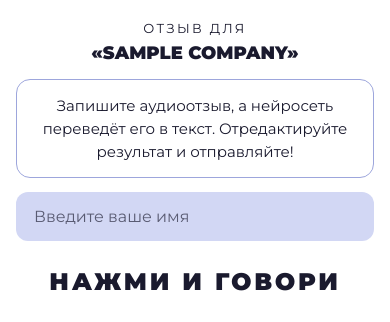
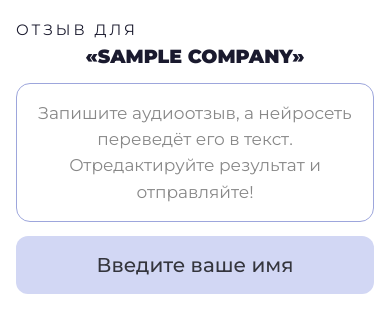
Before and after one commit to andrrrrey/voice-feedback, a FastAPI app: template templates/public_form.html in a window 390 px wide. Shown: the top 322 px of the page. Run offline with FastAPI, Linux system fonts and the light colour scheme; the template is opened without the code that fills it: most values are stand-ins (such as "Sample title", 1, 10 or a date in 2020); some web fonts are replaced.

Commit message:
Fix layout to match target screenshots
- Header: logo left-aligned in flex row with "ОТЗЫВ ДЛЯ" (18px, spaced)
- Info box: gray text (#888), larger font (17px), Garet font
- Name input: 20px font, centered text, black color
- Mic button: enlarged to 190px (from 148px)
- Arrows: enlarged to 110px (from 88px)
- Footer: fixed to bottom with border-top line, black text, white background
- Added body bottom padding (80px) to avoid footer overlap
- Semicircle blue decoration fixed at bottom-right corner (CSS)

https://claude.ai/code/session_017rFj8ijC1c6wETHoBpMLBQ

```diff
--- a/templates/public_form.html
+++ b/templates/public_form.html
@@ -58,7 +58,7 @@
       min-height: 100vh;
       background: var(--white);
       color: var(--text);
-      padding: 20px 16px 32px;
+      padding: 20px 16px 80px;
       display: flex;
       flex-direction: column;
       align-items: center;
@@ -74,31 +74,36 @@
 
     /* ── Header ── */
     .header {
-      text-align: center;
       width: 100%;
       margin-bottom: 14px;
     }
-    .header-label {
-      font-family: 'Garet', 'Montserrat', sans-serif;
-      font-size: 13px;
-      letter-spacing: 0.18em;
-      text-transform: uppercase;
-      color: var(--text);
+    .header-top {
+      display: flex;
+      align-items: center;
+      gap: 14px;
       margin-bottom: 6px;
     }
     .logo {
-      max-height: 72px;
-      max-width: 100px;
-      display: block;
-      margin: 6px auto 8px;
+      width: 80px;
+      height: 80px;
+      object-fit: contain;
+      flex-shrink: 0;
+    }
+    .header-label {
+      font-family: 'Garet', 'Montserrat', sans-serif;
+      font-size: 18px;
+      letter-spacing: 0.2em;
+      text-transform: uppercase;
+      color: var(--text);
     }
     .company-name {
       font-family: 'Becubik', 'Montserrat', sans-serif;
-      font-size: 22px;
+      font-size: 24px;
       font-weight: 900;
       text-transform: uppercase;
       line-height: 1.25;
       margin: 0;
+      text-align: center;
     }
 
     /* ── Steps ── */
@@ -109,11 +114,12 @@
     .info-box {
       border: 1.5px solid var(--primary);
       border-radius: 14px;
-      padding: 14px 18px;
-      font-size: 15px;
+      padding: 16px 20px;
+      font-size: 17px;
+      font-family: 'Garet', 'Montserrat', sans-serif;
       text-align: center;
       line-height: 1.55;
-      color: var(--text);
+      color: #888;
       width: 100%;
       margin-bottom: 14px;
     }
@@ -123,16 +129,18 @@
       width: 100%;
       border: none;
       border-radius: 12px;
-      padding: 15px 18px;
-      font-size: 16px;
+      padding: 17px 18px;
+      font-size: 20px;
       font-family: 'Montserrat', sans-serif;
+      font-weight: 500;
       background: var(--light-blue);
-      color: var(--text);
+      color: #000;
       margin-bottom: 8px;
       outline: none;
+      text-align: center;
       transition: box-shadow 0.15s;
     }
-    .name-input::placeholder { color: var(--text); opacity: 0.65; }
+    .name-input::placeholder { color: #000; opacity: 0.75; }
     .name-input:focus { box-shadow: 0 0 0 2px var(--primary); background: var(--lightest); }
 
     /* ── Mic section ── */
@@ -379,10 +407,11 @@
 
     /* ── Mobile ── */
     @media (max-width: 400px) {
-      .company-name { font-size: 18px; }
-      .mic-heading  { font-size: 24px; }
-      .mic-button, .mic-button img { width: 120px; height: 120px; }
-      .arrow-img    { width: 64px; }
+      .company-name { font-size: 19px; }
+      .mic-heading  { font-size: 26px; }
+      .mic-button, .mic-button img { width: 150px; height: 150px; }
+      .arrow-img    { width: 80px; }
+      .header-label { font-size: 15px; }
     }
   </style>
 </head>
@@ -391,10 +420,12 @@
 
     <!-- Always-visible header -->
     <div class="header">
-      <div class="header-label">Отзыв для</div>
-      {% if logo_src %}
-        <img src="{{ logo_src }}" alt="Логотип" class="logo">
-      {% endif %}
+      <div class="header-top">
+        {% if logo_src %}
+          <img src="{{ logo_src }}" alt="Логотип" class="logo">
+        {% endif %}
+        <div class="header-label">Отзыв для</div>
+      </div>
       <div class="company-name">«{{ company.name }}»</div>
     </div>
 
```
Also changed, not shown: other parts of templates/public_form.html (+33 -9 lines).
